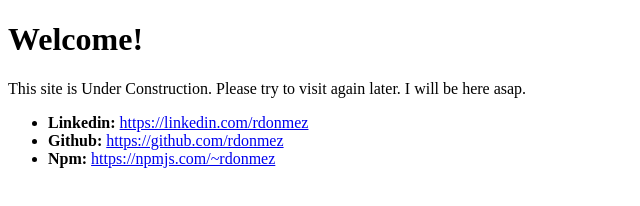
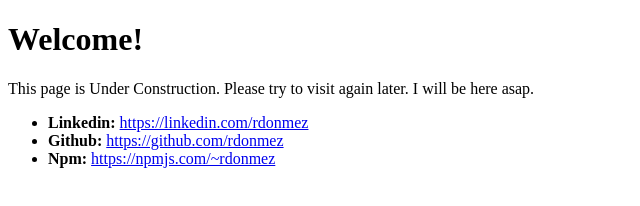
Before and after one commit to rdonmez/rdonmez.github.io, a plain HTML site: page index.html in a window 1280 px wide. Shown: the full height of the page, 0-640 px from the left. Drawn offline with Linux system fonts and the light colour scheme.

Commit message:
some edits

```diff
--- a/index.html
+++ b/index.html
@@ -4,13 +4,13 @@
 		<title>Ramazan Dönmez</title>
 		<meta charset="utf-8">
 		<meta name="author" content="https://linkedin.com/rdonmez">
-		<meta name="description" content="Ramazan Dönmez's website. This is my personal website that you can see my coding or similar activities as well as portfolio.">
+		<meta name="description" content="Ramazan Dönmez's website. This is my personal website that you can see my coding or similar activities and portfolio in one place.">
 		<meta name="keywords" content="ramazan dönmez,ramazan dönmez personal website,ramazan dönmez portfolio,who is ramazan dönmez,application developer">
 		<meta name="viewport" content="width=device-width, initial-scale=1.0">
 	</head>
 <body>
 	<h1>Welcome!</h1>
-	<p>This site is Under Construction. Please try to visit again later. I will be here asap.</p>
+	<p>This page is Under Construction. Please try to visit again later. I will be here asap.</p>
 	<p>
 		<ul>
 			<li><b>Linkedin:</b> <a title="Ramazan Dönmez's LinkedIn Page" href="https://linkedin.com/rdonmez"> https://linkedin.com/rdonmez </a></li>
```
